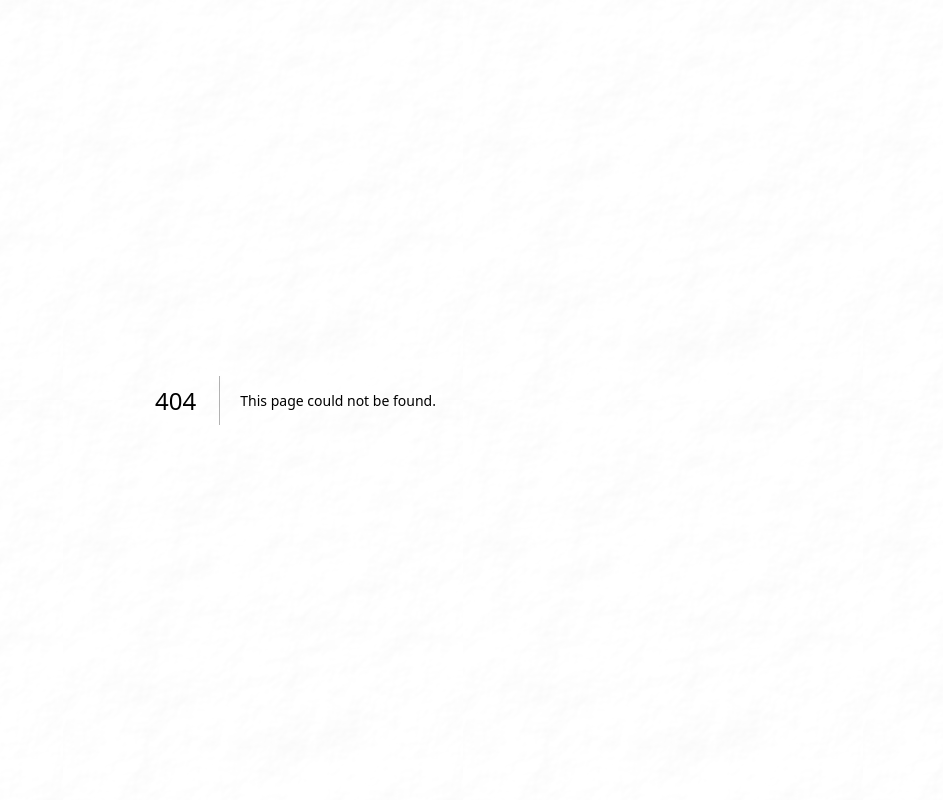
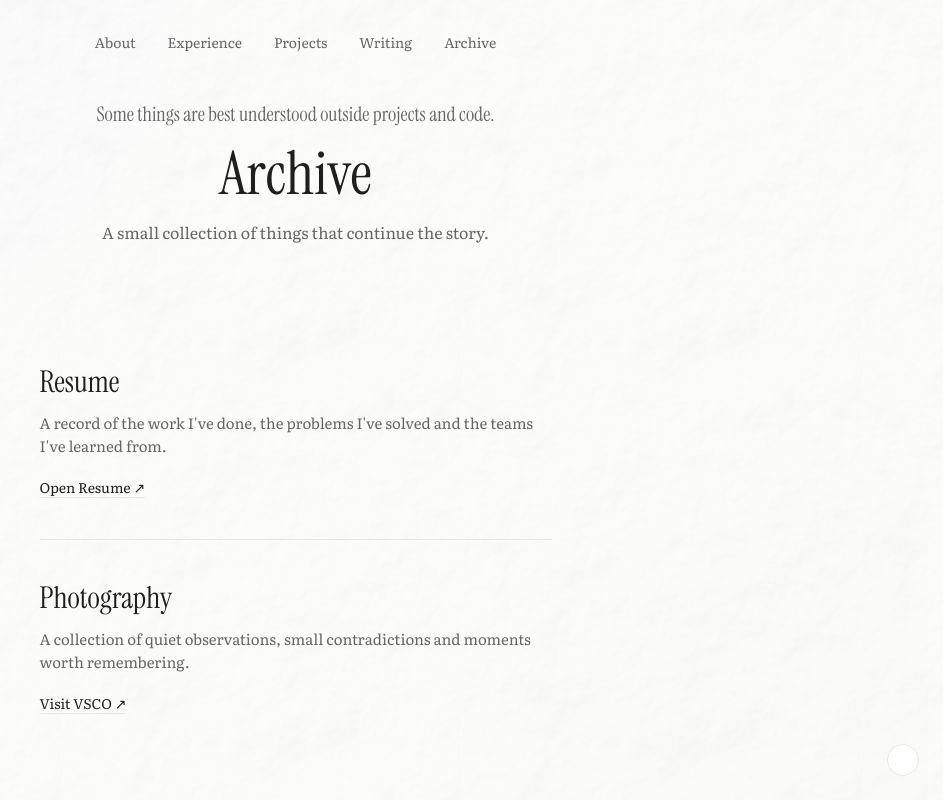
Before and after one commit to Nandhini25S/portfolio, a Next.js app: page /archive in a window 1280 px wide. Before the commit this address had no page. Shown: the whole page, without its empty margins (337-1280 px from the left). Built offline with nearby package versions, Linux system fonts and the light colour scheme.

Commit message:
feat: add archive page and move theme toggle to global layout

```diff
--- /dev/null
+++ b/app/archive/page.tsx
@@ -0,0 +1,24 @@
+import Navbar from "@/components/layout/Navbar";
+import ArchiveList from "@/components/archive/ArchiveList";
+
+export default function ArchivePage() {
+    return (
+        <main className="min-h-screen flex flex-col">
+            <Navbar />
+
+            <section className="flex flex-col items-center text-center px-4 pt-4 pb-20">
+                <p className="font-[family-name:var(--font-instrument-serif)] text-xl text-[color:var(--text-secondary)] max-w-lg">
+                    Some things are best understood outside projects and code.
+                </p>
+                <h1 className="font-[family-name:var(--font-instrument-serif)] text-6xl mt-4 text-[color:var(--text-primary)]">
+                    Archive
+                </h1>
+                <p className="font-[family-name:var(--font-literata)] text-[color:var(--text-secondary)] mt-4">
+                    A small collection of things that continue the story.
+                </p>
+            </section>
+
+            <ArchiveList />
+        </main>
+    );
+}
--- a/app/layout.tsx
+++ b/app/layout.tsx
@@ -2,6 +2,7 @@ import type { Metadata } from "next";
 import { Instrument_Serif, Cormorant_Garamond, Literata } from "next/font/google";
 import "./globals.css";
 import "@/styles/experience.css";
+import ThemeToggle from "@/components/layout/ThemeToggle";
 
 const instrumentSerif = Instrument_Serif({
   weight: "400",
@@ -35,6 +36,7 @@ export default function RootLayout({
         className={`${instrumentSerif.variable} ${cormorant.variable} ${literata.variable} font-sans`}
       >
         {children}
+        <ThemeToggle />
       </body>
     </html>
   );
--- a/app/page.tsx
+++ b/app/page.tsx
@@ -1,5 +1,4 @@
 import Navbar from "@/components/layout/Navbar";
-import ThemeToggle from "@/components/layout/ThemeToggle";
 import Hero from "@/components/layout/hero/Hero";
 
 export default function Home() {
@@ -7,7 +6,6 @@ export default function Home() {
     <main className="min-h-screen flex flex-col">
       <Navbar />
       <Hero />
-      <ThemeToggle />
     </main>
   );
 }
--- /dev/null
+++ b/components/archive/ArchiveEntry.tsx
@@ -0,0 +1,22 @@
+import { ArchiveItem } from "@/data/archive";
+
+export default function ArchiveEntry({ item }: { item: ArchiveItem }) {
+    return (
+        <div className="py-10">
+            <h2 className="font-[family-name:var(--font-instrument-serif)] text-3xl text-[color:var(--text-primary)]">
+                {item.title}
+            </h2>
+            <p className="font-[family-name:var(--font-literata)] text-[15px] text-[color:var(--text-secondary)] mt-3 max-w-lg">
+                {item.description}
+            </p>
+            <a
+                href={item.href}
+                target="_blank"
+                rel="noopener noreferrer"
+                className="inline-block font-[family-name:var(--font-literata)] text-sm text-[color:var(--text-primary)] mt-5 underline underline-offset-4 decoration-[color:var(--border)] hover:decoration-[color:var(--accent-lavender)] transition-colors duration-300"
+            >
+                {item.actionText}
+            </a>
+        </div>
+    );
+}
--- /dev/null
+++ b/components/archive/ArchiveList.tsx
@@ -0,0 +1,12 @@
+import { archiveItems } from "@/data/archive";
+import ArchiveEntry from "./ArchiveEntry";
+
+export default function ArchiveList() {
+    return (
+        <div className="max-w-lg mx-auto divide-y divide-[color:var(--border)]">
+            {archiveItems.map((item) => (
+                <ArchiveEntry key={item.id} item={item} />
+            ))}
+        </div>
+    );
+}
--- a/components/layout/Navbar.tsx
+++ b/components/layout/Navbar.tsx
@@ -6,7 +6,7 @@ export default function Navbar() {
     { label: "Experience", href: "/experience" },
     { label: "Projects", href: "/projects" },
     { label: "Writing", href: "/writing" },
-    { label: "Resume", href: "/resume" },
+    { label: "Archive", href: "/archive" },
   ];
 
   return (
--- /dev/null
+++ b/data/archive.ts
@@ -0,0 +1,26 @@
+export type ArchiveItem = {
+    id: string;
+    title: string;
+    description: string;
+    actionText: string;
+    href: string;
+};
+
+export const archiveItems: ArchiveItem[] = [
+    {
+        id: "resume",
+        title: "Resume",
+        description:
+            "A record of the work I've done, the problems I've solved and the teams I've learned from.",
+        actionText: "Open Resume ↗",
+        href: "https://drive.google.com/file/d/1Poe2XfpM5R6eg_7APkwlT0mXb674-itk/view?usp=sharing",
+    },
+    {
+        id: "photography",
+        title: "Photography",
+        description:
+            "A collection of quiet observations, small contradictions and moments worth remembering.",
+        actionText: "Visit VSCO ↗",
+        href: "https://vsco.co/nandhini-thv/spaces",
+    },
+];
```
